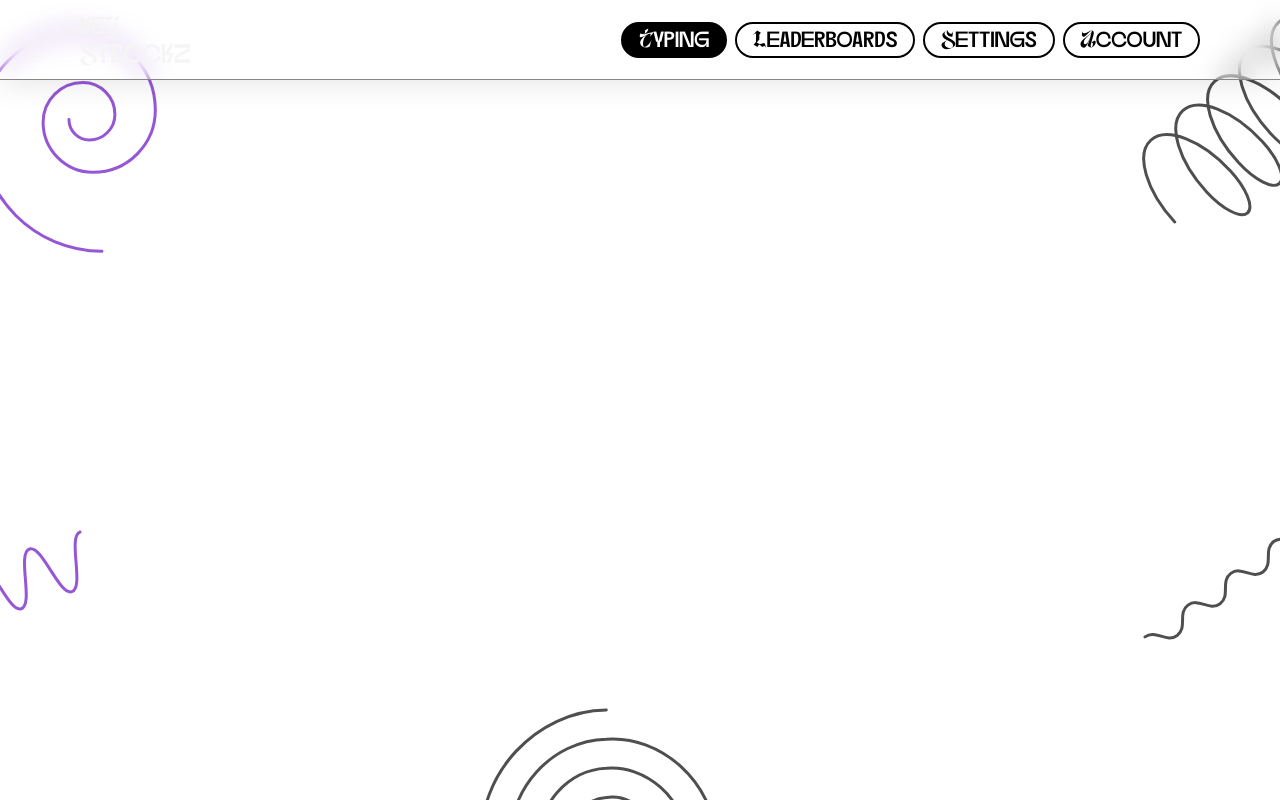
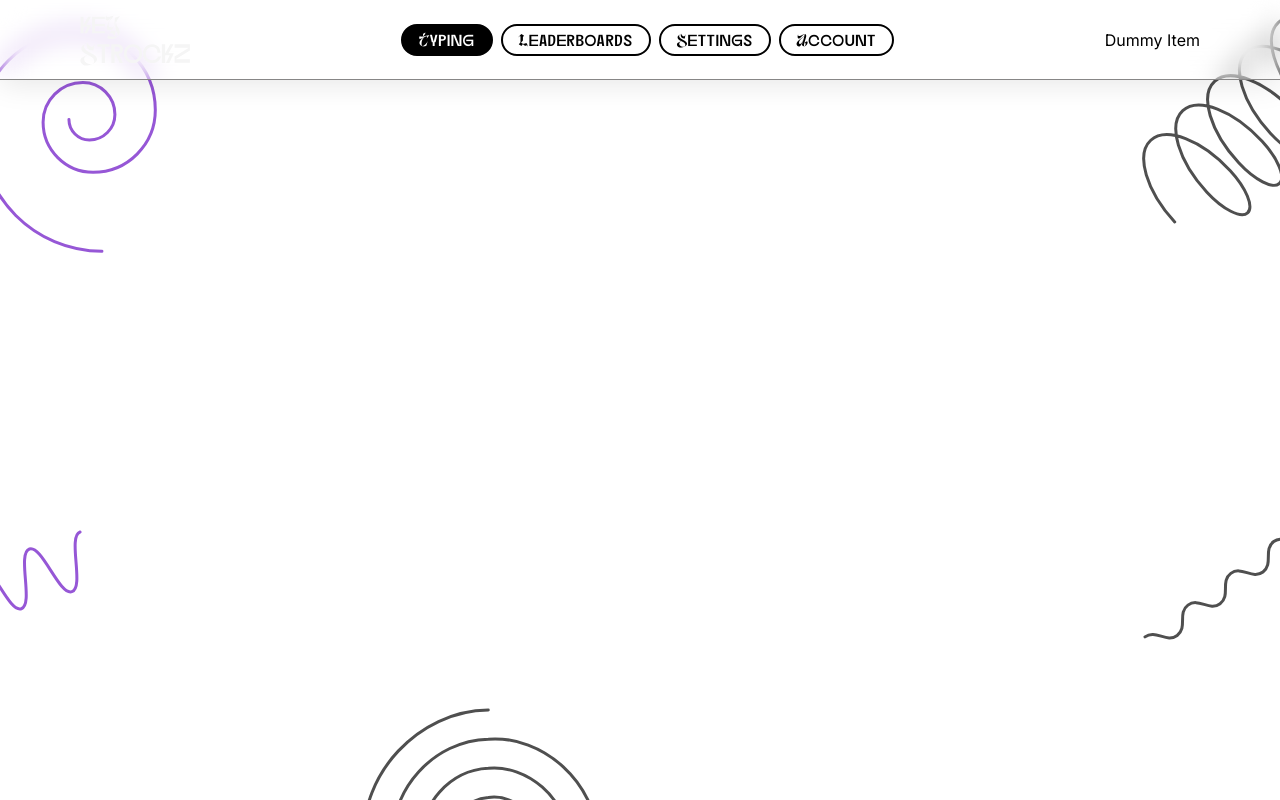
Before and after one commit to pinugit/keystrockz, a Next.js app: page / in a window 1280 px wide. Built offline with nearby package versions, Linux system fonts and the light colour scheme.

Commit message:
completed the navbar component except user setings

```diff
--- a/app/components/BackgroundSvgShapes.tsx
+++ b/app/components/BackgroundSvgShapes.tsx
@@ -38,7 +38,7 @@ export default function BackgroundSvgShapes() {
         </svg>
       </div>
       {/* the bottom center shape */}
-      <div className="absolute bottom-0 left-[480px] z-[-9000]">
+      <div className="absolute bottom-0 right-[680px] z-[-9000]">
         <svg
           width="238"
           height="92"
--- a/app/components/navbar/MainLogo.tsx
+++ b/app/components/navbar/MainLogo.tsx
@@ -2,7 +2,7 @@ import Link from "next/link";
 
 export default function MainLogo() {
   return (
-    <button>
+    <button className="width-[1/4]">
       <Link href={"/"}>
         <svg
           width="110"
--- a/app/components/navbar/MenuItems.tsx
+++ b/app/components/navbar/MenuItems.tsx
@@ -7,7 +7,7 @@ interface itemsType {
 }
 export default function MenuItems() {
   return (
-    <div className="flex gap-2 justify-between">
+    <div className="flex gap-2 justify-between width-[2/4]">
       {items.map((singleItem: itemsType) => (
         <NevBarButton
           key={singleItem.title}
--- a/app/components/navbar/NavBar.tsx
+++ b/app/components/navbar/NavBar.tsx
@@ -6,6 +6,7 @@ export default function NavBar() {
     <div className="navbarBlurBg h-[80px] border-b-[1px] border-[#878686] px-20 flex justify-between items-center">
       <MainLogo />
       <MenuItems />
+      <div className=" width-[1/4]">Dummy Item</div>
     </div>
   );
 }
--- a/app/globals.css
+++ b/app/globals.css
@@ -4,7 +4,7 @@
 
 @layer components {
   .text-titleLarge {
-    @apply text-[22px] leading-7;
+    @apply text-[16px] leading-6 tracking-wider;
   }
   .btn-border {
     @apply border-2 border-[--text-primary] rounded-full inline-block;
```
